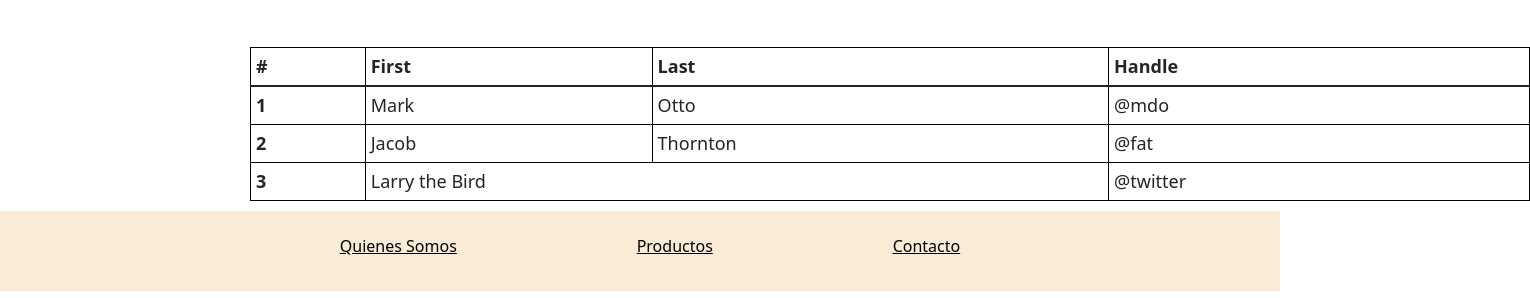
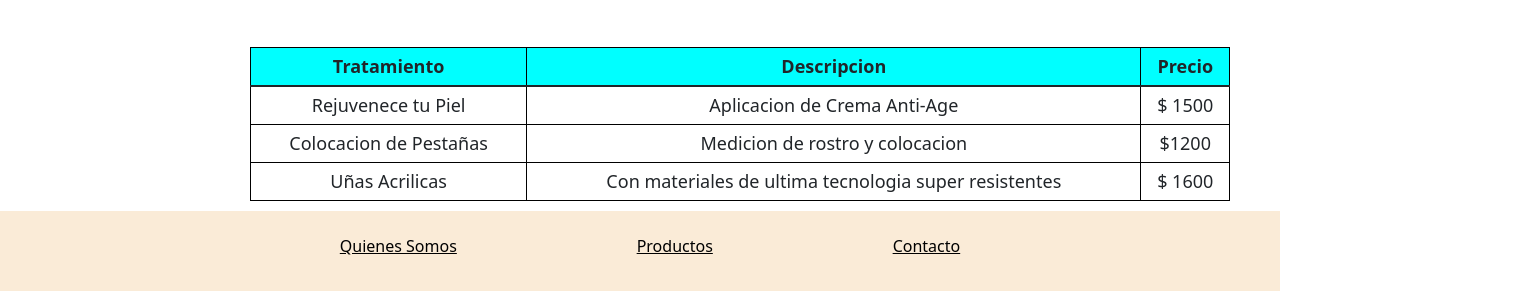
Before and after one commit to victor-varela/coderPrimerProyecto, a plain HTML site: page pages/servicios.html in a window 1280 px wide. Shown: the part 484-782 px from the top of the page, 1530 px wide, since content can reach past the window. Drawn offline with nearby package versions, Linux system fonts and the light colour scheme.

Commit message:
se dio estilo a la tabla y completo la informacion de servicios

```diff
--- a/css/styles.css
+++ b/css/styles.css
@@ -114,8 +114,17 @@ html {
     border-collapse:collapse;
     font-size: large;
 }
+
 .tabla {
-    margin-left: 350px;
+    display: flex;
+    align-items: center;
+
+}
+.tabla tr {
+    text-align:center;
+}
+.tabla th {
+    background-color: aqua;
 }
 form {
     font-size: large;
--- a/pages/servicios.html
+++ b/pages/servicios.html
@@ -43,36 +43,34 @@
       </p>
     </div>
    </main>
+   <div class="tabla">
    <table class="table">
     <thead>
       <tr>
-        <th scope="col">#</th>
-        <th scope="col">First</th>
-        <th scope="col">Last</th>
-        <th scope="col">Handle</th>
+        <th scope="col">Tratamiento</th>
+        <th scope="col">Descripcion</th>
+        <th scope="col">Precio</th>
       </tr>
     </thead>
     <tbody>
       <tr>
-        <th scope="row">1</th>
-        <td>Mark</td>
-        <td>Otto</td>
-        <td>@mdo</td>
+        <td>Rejuvenece tu Piel</td>
+        <td>Aplicacion de Crema Anti-Age</td>
+        <td>$ 1500</td>
       </tr>
       <tr>
-        <th scope="row">2</th>
-        <td>Jacob</td>
-        <td>Thornton</td>
-        <td>@fat</td>
+        <td>Colocacion de Pestañas</td>
+        <td>Medicion de rostro y colocacion</td>
+        <td>$1200</td>
       </tr>
       <tr>
-        <th scope="row">3</th>
-        <td colspan="2">Larry the Bird</td>
-        <td>@twitter</td>
+        <td>Uñas Acrilicas</td>
+        <td>Con materiales de ultima tecnologia super resistentes</td>
+        <td>$ 1600</td>
       </tr>
     </tbody>
   </table>
-
+  </div>
 <nav class="navegador">
   <ul>
     <li><a href="/pages/quienes somos.html">Quienes Somos</a></li>
```
